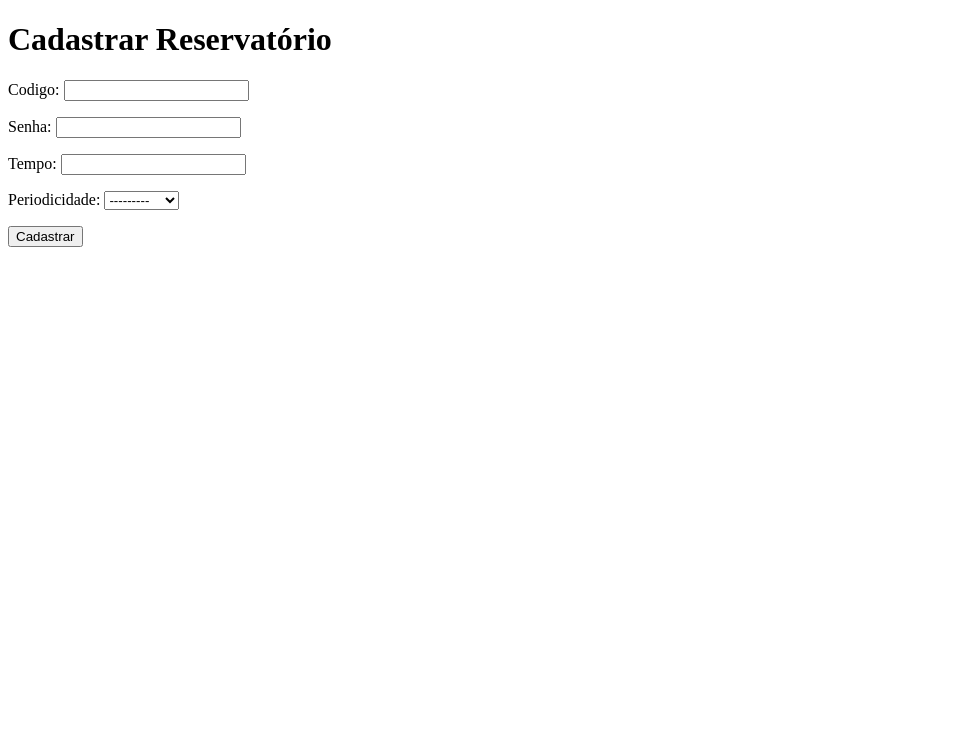
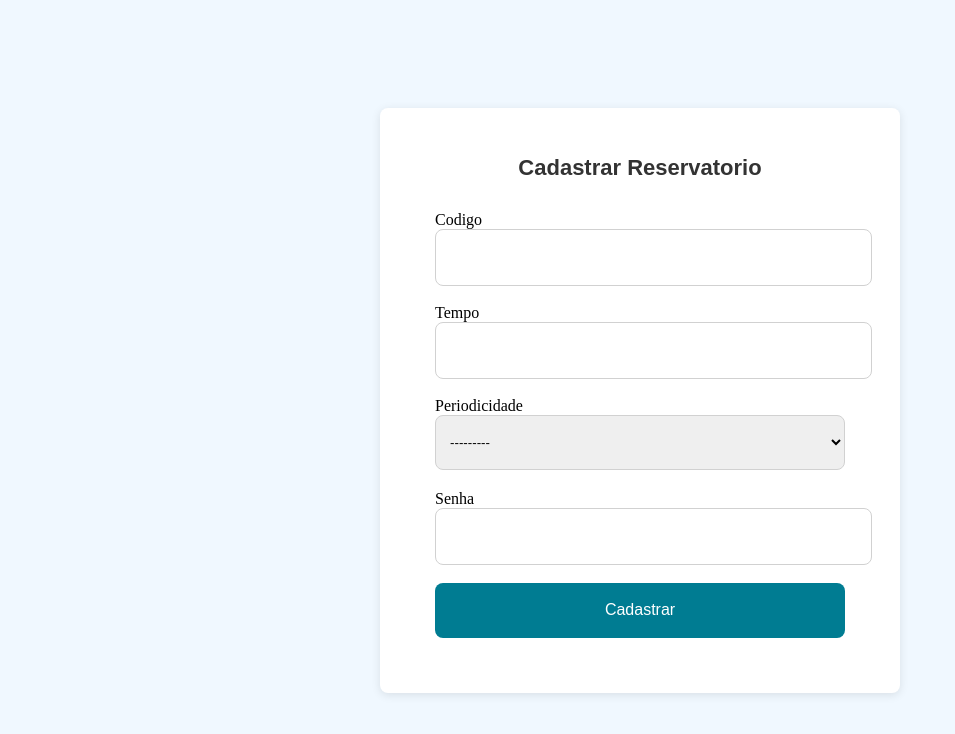
Before and after one commit to luccaszzzz/proj_reservatorio, a Django app: page /cadastrar_reservatorio/ in a window 1280 px wide. Shown: the top 734 px of the page, without its empty margins (0-955 px from the left). Run offline with Django 5.2, Linux system fonts and the light colour scheme.

Commit message:
Ajustes em cruds

```diff
--- a/templates/monitoramento/cadastrar_monitoramento.html
+++ b/templates/monitoramento/cadastrar_monitoramento.html
@@ -8,11 +8,6 @@
     <title>
       {% block 'title' %} Smart Reservoir | Cadastrar Monitoramento {% endblock 'title' %}
     </title>
-    <link
-      rel="shortcut icon"
-      href="{% static 'img/logo-02.webp'%}"
-      type="image/x-icon"
-    />
 
     <link rel="stylesheet" href="{% static 'css/cadastrar.css' %}" />
     <!-- Font Awesome -->
--- a/templates/perfil2.html
+++ b/templates/perfil2.html
@@ -295,7 +295,7 @@
                   </a>
                 </li>
                 <li class="nav-item">
-                  <a class="nav-link d-flex align-items-center gap-2" href="{% url 'cadastrar_usuario' %}">
+                  <a class="nav-link d-flex align-items-center gap-2" href="{% url 'cadastro' %}">
                     <i class="bi bi-person-plus-fill mb-1"></i>
                     Cadastro de Usuário
                   </a>
--- a/templates/reservatorio/cadastrar_reservatorio.html
+++ b/templates/reservatorio/cadastrar_reservatorio.html
@@ -1,16 +1,51 @@
+{% load static %}
 <!DOCTYPE html>
 <html lang="pt-br">
   <head>
-    <meta charset="UTF-8">
-    <meta name="viewport" content="width=device-width, initial-scale=1.0">
-    <title>{% block title %} Smart Reservoir | Cadastrar Reservatório {% endblock %}</title>
+    <meta charset="UTF-8" />
+    <meta name="viewport" content="width=device-width, initial-scale=1.0" />
+    <title>
+      {% block 'title' %} Smart Reservoir | Cadastrar Reservatorio {% endblock 'title' %}
+    </title>
+
+    <link rel="stylesheet" href="{% static 'css/cadastrar.css' %}" />
+    <!-- Font Awesome -->
+    <link
+      href="https://cdnjs.cloudflare.com/ajax/libs/font-awesome/5.15.3/css/all.min.css"
+      rel="stylesheet"
+    />
+
+    <link
+      rel="stylesheet"
+      href="https://cdn.jsdelivr.net/npm/bootstrap-icons@1.11.3/font/bootstrap-icons.min.css"
+    />
   </head>
   <body>
-    <h1>Cadastrar Reservatório</h1>
-     <form method="post" >
+    <div class="container">
+      <h3 class="texto-logo">Cadastrar Reservatorio</h3>
+      <form method="post" class="form" enctype="multipart/form-data">
         {% csrf_token %}
-    {{form_reservatorio.as_p}}
-    <p><input type="submit" value="Cadastrar"/></p>
+        <div class="field data-hora-field">Codigo</div>
+        <div class="input-field">
+          {{ form_reservatorio.codigo }}
+        </div>
+        <div class="field reservatorio">Tempo</div>
+        <div class="input-field">
+            {{ form_reservatorio.tempo }}
+        </div>
+        <div class="field reservatorio">Periodicidade</div>
+        <div class="input-field">
+            {{ form_reservatorio.periodicidade }}
+        </div>
+        <div class="field volume-field">Senha</div>
+        <div class="input-field">
+          {{ form_reservatorio.senha }}
+        </div>
+        <div class="field button-field input-field">
+            <input type="submit" value="Cadastrar" />
+        </div>
       </form>
+    </div>
+    <script src="./src/js/login.js"></script>
   </body>
 </html>
--- a/templates/usuarios/listar_usuarios.html
+++ b/templates/usuarios/listar_usuarios.html
@@ -164,7 +164,7 @@
               <thead>
                 <tr>
                   <th scope="col">ID</th>
-                  <th scope="col">Nome</th>
+                  <!-- <th scope="col">Nome</th> -->
                   <th scope="col">E-mail</th>
                   <th scope="col">CPF</th>
                   <th scope="col">Celular</th>
@@ -176,7 +176,7 @@
                 {% for usuario in listagem_usuarios %}
                 <tr>
                   <th scope="row">{{usuario.id}}</th>
-                  <td>{{usuario.nome}}</td>
+                  <!-- <td>{{usuario.nome}}</td> -->
                   <td>{{usuario.email}}</td>
                   <td>{{usuario.cpf}} </td>
                   <td>{{usuario.celular}}</td>
```
Lines whose indentation alone changed are shown as unchanged.
